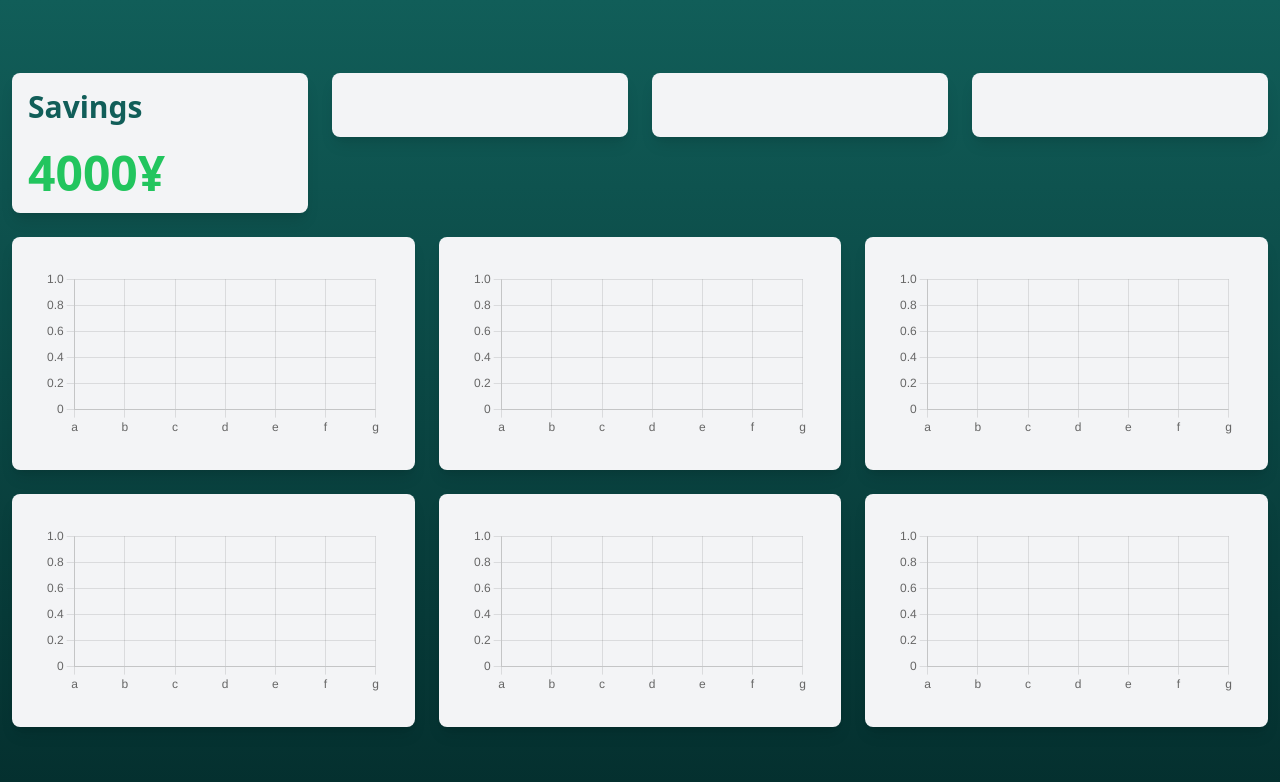
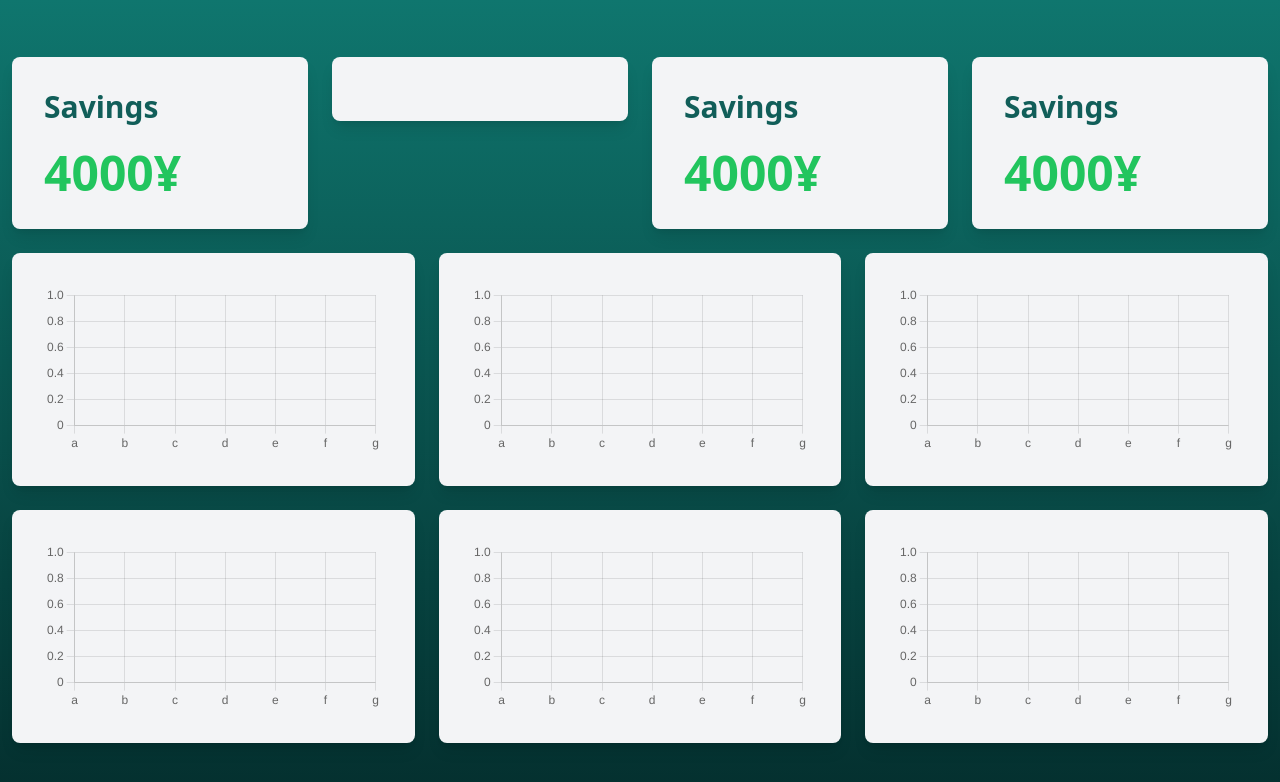
Before and after one commit to UtkarshK12/Expense-app, a Vue app: page / in a window 1280 px wide. Shown: the top 782 px of the page. Built offline with nearby package versions, Linux system fonts and the light colour scheme; no server answers.

Commit message:
targeted expense

```diff
--- a/index.html
+++ b/index.html
@@ -4,7 +4,13 @@
     <meta charset="UTF-8" />
     <link rel="icon" type="image/svg+xml" href="/vite.svg" />
     <meta name="viewport" content="width=device-width, initial-scale=1.0" />
-    <title>Vite + Vue</title>
+
+    <title>Expense</title>
+    <style>
+      body {
+        background-color: #2c7a7b /* Set the body background color to a light shade of gray */
+      }
+    </style>
   </head>
   <body>
     <div id="app"></div>
--- a/src/App.vue
+++ b/src/App.vue
@@ -9,18 +9,20 @@ import TotalExpenseChart from './components/graphWidgets/TotalExpenseChart.vue'
 import MaintenanceMoney from './components/topStatsWidgets/maintenanceMoney.vue';
 import PerDayAverage from './components/topStatsWidgets/PerDayAverage.vue';
 import Savings from './components/topStatsWidgets/Savings.vue';
-import TargetedExpense from './components/topStatsWidgets/targetedExpense.vue';
+import TargetedExpense from './components/topStatsWidgets/targetedExpense.vue'
 </script>
 
 
 <template>
-<div class="flex flex-col justify-center w-full mx-auto min-h-screen bg-gradient-to-b from-teal-800 to-teal-950 ">
+<div class="flex flex-col justify-center w-full mx-auto min-h-screen bg-gradient-to-b from-teal-700 to-teal-950 ">
 
 <div class="grid sm: grid-cols-1 w-full  md:grid-cols-4 w-full">
-  <div class="p-3"><MaintenanceMoney></MaintenanceMoney></div>
-  <div class="p-3"><PerDayAverage></PerDayAverage></div>
+
   <div class="p-3"><Savings></Savings></div>
   <div class="p-3"><TargetedExpense></TargetedExpense></div>
+  <div class="p-3"><Savings></Savings></div>
+  <div class="p-3"><Savings></Savings></div>
+
 </div>
 
 
--- a/src/components/piniaStore/targetedExpensesStore.js
+++ /dev/null
@@ -1,24 +0,0 @@
-import axios from "axios";
-import { defineStore } from "pinia";
-
-export const targetedDetailStore = defineStore('targetedExpenses',{
-        state:()=>{
-            return {details:{}}
-        },
-
-        actions:{
-            async fetchDetails(){
-                try{
-                    const res=await axios.get('https://www.boredapi.com/api/activity')
-                    this.details=res.data
-                }
-                catch(error){
-                    console.error(error)
-                }
-            }
-
-        },
-
-
-
-})
--- /dev/null
+++ b/src/components/piniaStore/targeted_expenses.js
@@ -0,0 +1,21 @@
+import axios from "axios";
+import { defineStore } from "pinia";
+
+export const targetedExpenseDetailStore = defineStore('targetedExpenseDetailStore', {
+
+    state: () => {
+       return { targetedExpense: {} }
+    },
+
+    actions: {
+        async fetchDetails() {
+            try {
+                const response = await axios.get("https://www.boredapi.com/api/activity");
+                this.targetedExpense = response.data;
+            } catch (error) {
+                console.log(error);
+            }
+        }
+    }
+
+});
--- a/src/components/topStatsWidgets/MaintenanceMoney.vue
+++ b/src/components/topStatsWidgets/MaintenanceMoney.vue
@@ -1,18 +1,8 @@
 <script setup>
 import { ref,onMounted } from 'vue'
 import {Chart} from 'chart.js/auto'
-import { targetedDetailStore } from '../piniaStore/targetedExpensesStore';
 
 
 </script>
 <template>
-
-    <div class="flex flex-col justify-center align-middle bg-gray-100 p-4 rounded-lg shadow-lg mx-auto">
-
-<h2 class="text-3xl font-bold mb-6 text-teal-800">Savings</h2>
-<div class="text-5xl font-bold text-green-500">4000¥</div>
-
-</div>
-
-
 </template>
--- a/src/components/topStatsWidgets/PerDayAverage.vue
+++ b/src/components/topStatsWidgets/PerDayAverage.vue
@@ -1,7 +1,6 @@
 <script setup>
 import { ref,onMounted } from 'vue'
 import {Chart} from 'chart.js/auto'
-import { targetedDetailStore } from '../piniaStore/targetedExpensesStore';
 
 
 </script>
--- a/src/components/topStatsWidgets/Savings.vue
+++ b/src/components/topStatsWidgets/Savings.vue
@@ -1,14 +1,19 @@
 <script setup>
 import { ref,onMounted } from 'vue'
 import {Chart} from 'chart.js/auto'
-import { targetedDetailStore } from '../piniaStore/targetedExpensesStore';
 
 
 </script>
 
 <template>
 
-<div class="bg-gray-100 p-8 rounded-lg shadow-lg"></div>
+<div class=" bg-gray-100 p-8 rounded-lg shadow-lg">
+
+
+      <h2 class="text-3xl font-bold mb-6 text-teal-800">Savings</h2>
+      <div class="text-5xl font-bold text-green-500">4000¥</div>
+
+</div>
 
 
 </template>
--- a/src/components/topStatsWidgets/TargetedExpense.vue
+++ b/src/components/topStatsWidgets/TargetedExpense.vue
@@ -1,16 +1,21 @@
 <script setup>
 import { ref,onMounted } from 'vue'
 import {Chart} from 'chart.js/auto'
-import { targetedDetailStore } from '../piniaStore/targetedExpensesStore';
+import {targetedExpenseDetailStore} from '../piniaStore/targeted_expenses';
 
 
+let targetedDetails = targetedExpenseDetailStore()
 
-
+onMounted(async()=>{
+ await targetedDetails.fetchDetails
+})
 </script>
-
 <template>
 
-<div class="bg-gray-100 p-8 rounded-lg shadow-lg"></div>
+<div class="bg-gray-100 p-8 rounded-lg shadow-lg">
+
+{{ targetedDetails.targetedExpense['participants'] }}
+</div>
 
 
 </template>
```
